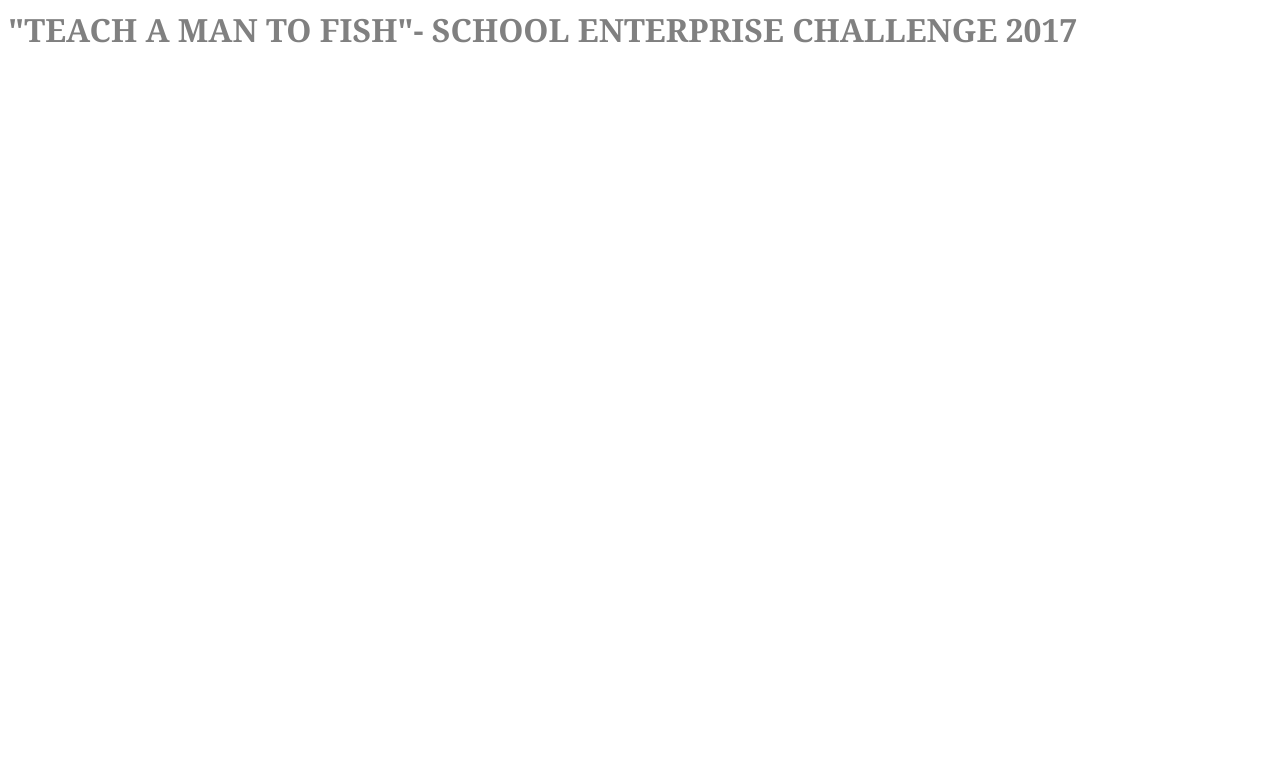
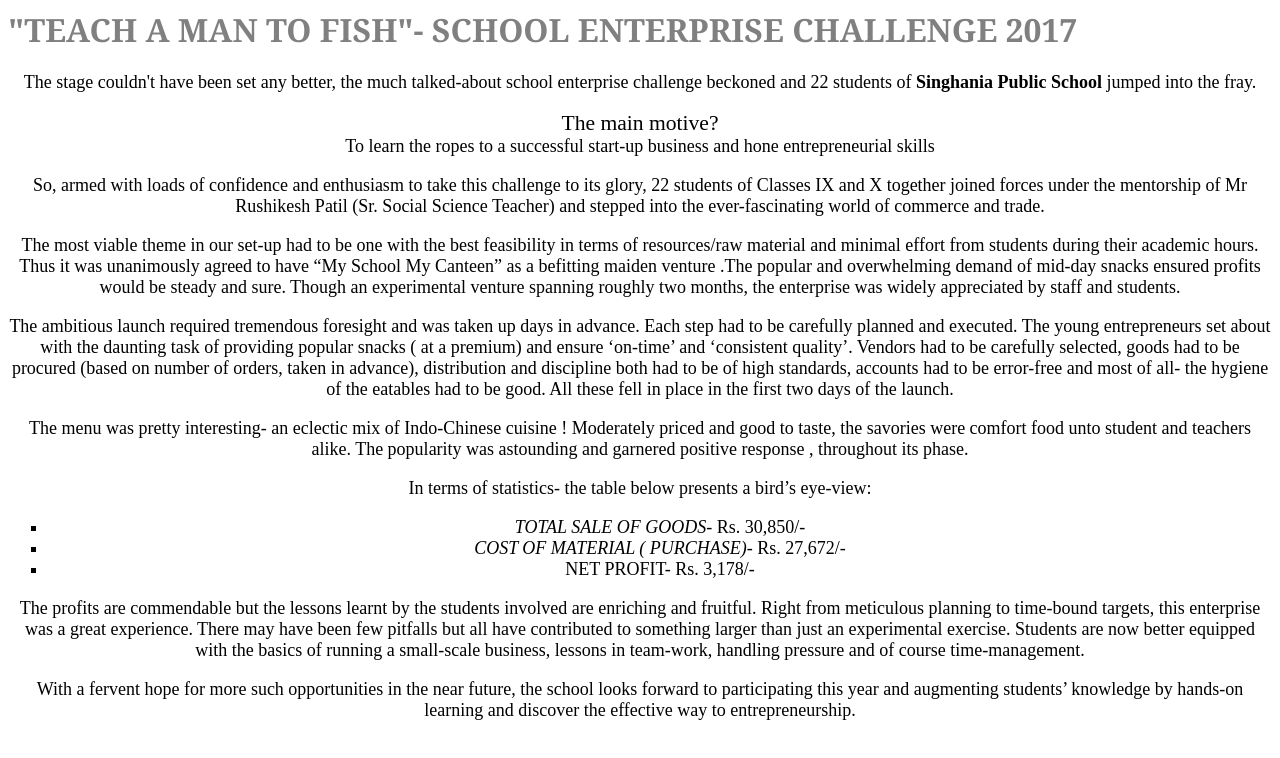
Before and after one commit to sahiltouseef/Blog, a plain HTML site: page index.html in a window 1280 px wide. Drawn offline with Linux system fonts and the light colour scheme.

Commit message:
Update index.html

```diff
--- a/index.html
+++ b/index.html
@@ -5,7 +5,7 @@
 <font face ="Georgia" color=grey>"TEACH A MAN TO FISH"- SCHOOL ENTERPRISE CHALLENGE 2017</font>
 </h1>
 </center>
-<font Face ="Bookman old style" size =4 color="white">
+<font Face ="Bookman old style" size =4 >
  <center>
 <p>
 The stage couldn't have been set any better, the much talked-about school enterprise challenge beckoned and 22 students of <b>Singhania Public School</b> jumped into the fray.
```
